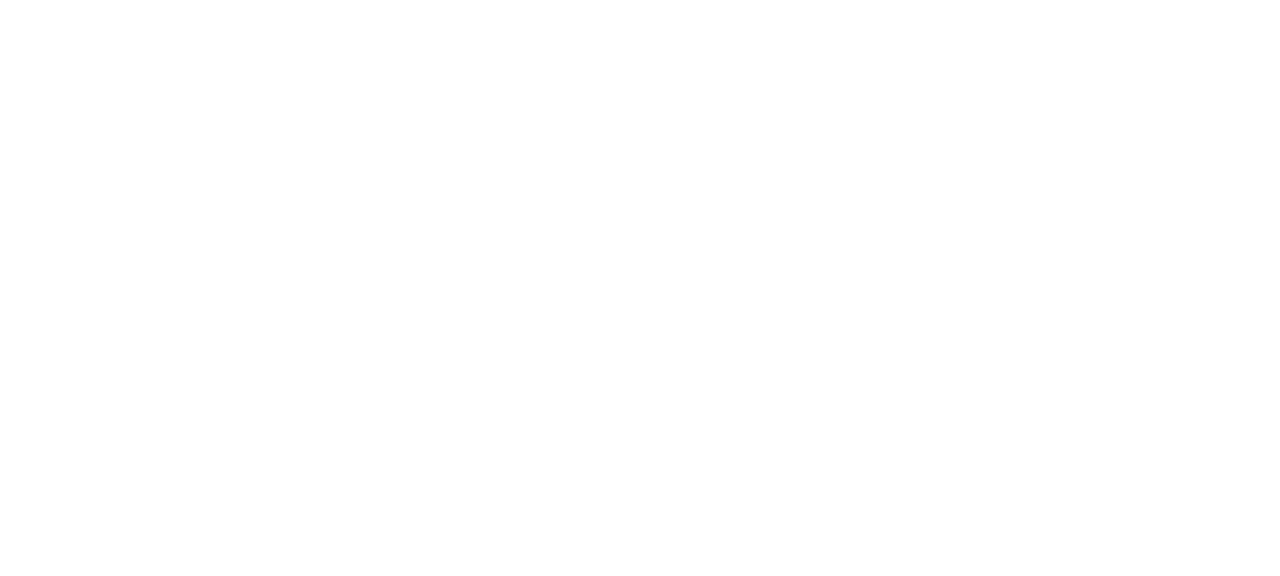
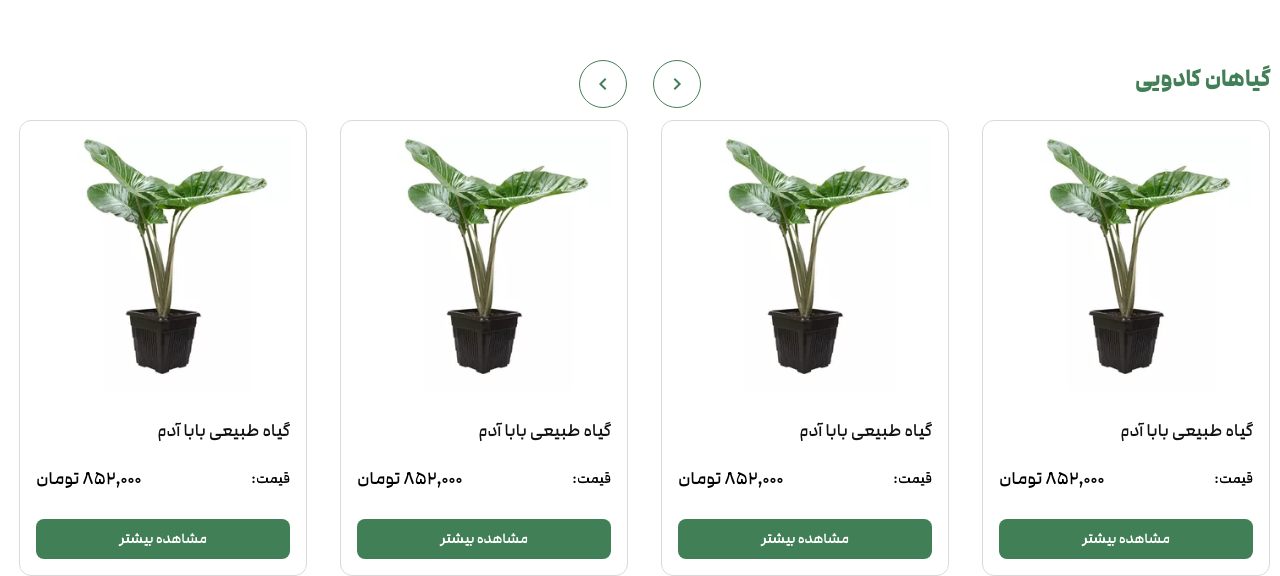
Before and after one commit to alisadeghi192/nextjs-full-stack-ecommerce-giahland, a Next.js app: page / in a window 1280 px wide. Shown: the part 3504-4080 px from the top of the page. Before the commit the page ends 3502 px from the top, so only its background shows below. Built offline with nearby package versions, Linux system fonts and the light colour scheme.

Commit message:
feat(landing): import gift planst section

```diff
--- a/src/app/page.tsx
+++ b/src/app/page.tsx
@@ -85,6 +85,8 @@ export default function Home() {
       <PlantDoctorServices />
       <ProductSlider title="گیاهان تزئینی" products={indoorPlants} />
       <BlogSlider posts={blogPosts} title="مقالات" />
+      <ProductSlider title="گیاهان کادویی" products={indoorPlants} />
+
 
     </section>
   );
```
